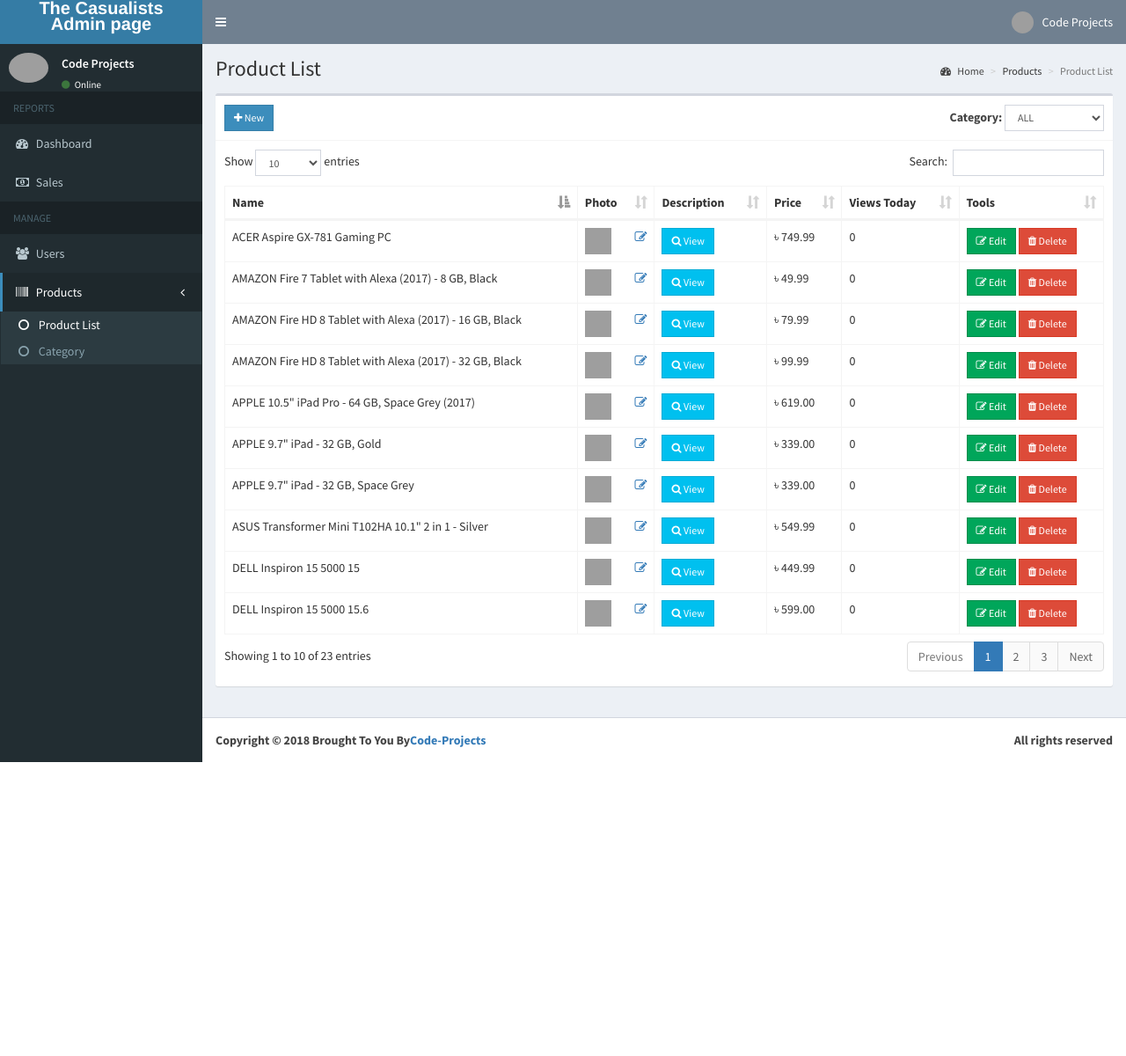
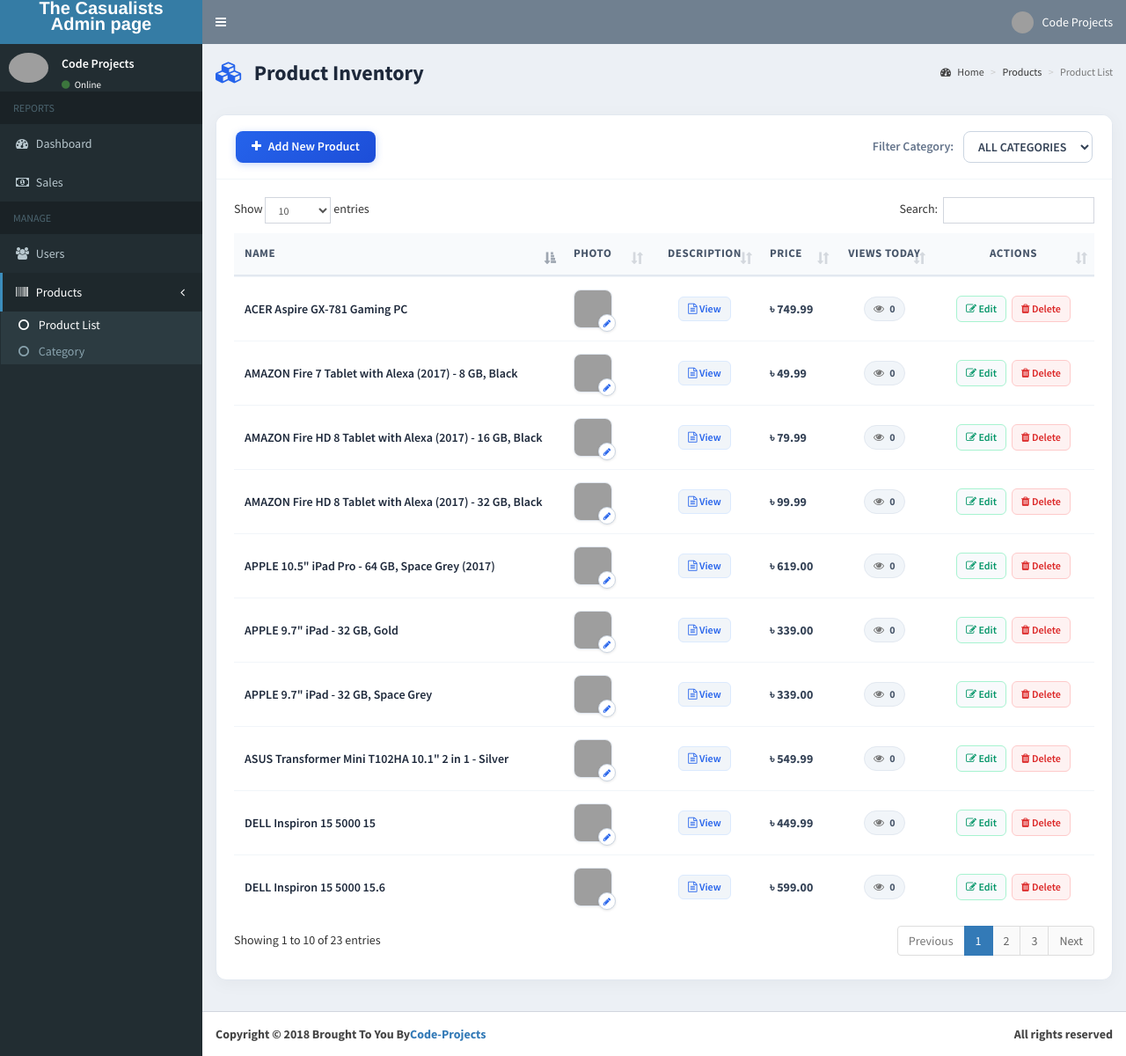
Before and after one commit to GRRifat/ECOMMERCE-project-php, a PHP site: page /ecommerce/admin/products.php in a window 1280 px wide. Shown: the whole page at 88% size. Before the commit the page ends 866 px from the top, so only its background shows below. Run offline with PHP 8.4, Linux system fonts and the light colour scheme; a user stored in the database is signed in; data comes from the database, SQL or seed files in the repository; some libraries are stand-ins or nearby versions; grey boxes are pictures that could not be loaded.

Commit message:
Code and Design Update

```diff
--- a/admin/products.php
+++ b/admin/products.php
@@ -6,9 +6,169 @@
     $catid = $_GET['category'];
     $where = 'WHERE category_id ='.$catid;
   }
-
 ?>
 <?php include 'includes/header.php'; ?>
+
+<!-- Custom Modern Styles for Product Management -->
+<style>
+  .content-header h1 {
+    font-weight: 700;
+    color: #1e293b;
+    margin-bottom: 4px;
+  }
+  .product-box {
+    border-radius: 12px;
+    border: 1px solid #e2e8f0;
+    box-shadow: 0 4px 20px rgba(0, 0, 0, 0.04);
+    background: #ffffff;
+    overflow: hidden;
+  }
+  .product-box .box-header {
+    background: #ffffff;
+    padding: 18px 22px;
+    border-bottom: 1px solid #f1f5f9;
+  }
+  .btn-add-product {
+    height: 36px;
+    border-radius: 8px;
+    font-weight: 600;
+    padding: 7px 18px;
+    background: linear-gradient(135deg, #2563eb 0%, #1d4ed8 100%);
+    border: none;
+    box-shadow: 0 2px 8px rgba(37, 99, 235, 0.25);
+    transition: all 0.2s ease;
+    color: #ffffff !important;
+  }
+  .btn-add-product:hover {
+    transform: translateY(-1px);
+    box-shadow: 0 4px 12px rgba(37, 99, 235, 0.35);
+  }
+  .category-filter-select {
+    height: 36px;
+    border-radius: 8px;
+    border: 1px solid #cbd5e1;
+    font-weight: 600;
+    color: #334155;
+    padding: 4px 12px;
+  }
+  /* Modern Table Styling */
+  #example1 {
+    border-collapse: separate;
+    border-spacing: 0;
+    width: 100% !important;
+  }
+  #example1 thead th {
+    background: #f8fafc;
+    color: #475569;
+    font-size: 13px;
+    font-weight: 700;
+    text-transform: uppercase;
+    letter-spacing: 0.5px;
+    border-top: none;
+    border-bottom: 2px solid #e2e8f0;
+    padding: 14px 12px;
+  }
+  #example1 tbody td {
+    padding: 14px 12px;
+    vertical-align: middle;
+    border-top: 1px solid #f1f5f9;
+    color: #334155;
+    font-size: 14px;
+  }
+  #example1 tbody tr:hover {
+    background-color: #f8fafc;
+  }
+  /* Product Thumbnail Container */
+  .prod-img-wrapper {
+    position: relative;
+    display: inline-block;
+    width: 44px;
+    height: 44px;
+  }
+  .prod-img-wrapper img {
+    width: 44px;
+    height: 44px;
+    border-radius: 8px;
+    object-fit: cover;
+    border: 1px solid #e2e8f0;
+    box-shadow: 0 1px 3px rgba(0,0,0,0.05);
+  }
+  .prod-img-wrapper .photo-edit-overlay {
+    position: absolute;
+    bottom: -4px;
+    right: -4px;
+    background: #ffffff;
+    border: 1px solid #cbd5e1;
+    border-radius: 50%;
+    width: 20px;
+    height: 20px;
+    display: flex;
+    align-items: center;
+    justify-content: center;
+    font-size: 10px;
+    color: #2563eb;
+    box-shadow: 0 1px 3px rgba(0,0,0,0.1);
+  }
+  .prod-price {
+    font-weight: 700;
+    color: #0f172a;
+    font-size: 14.5px;
+  }
+  .view-pill {
+    display: inline-block;
+    padding: 4px 10px;
+    border-radius: 20px;
+    background: #f1f5f9;
+    border: 1px solid #e2e8f0;
+    font-weight: 700;
+    color: #475569;
+    font-size: 12px;
+  }
+  /* Action Buttons */
+  .btn-action-group {
+    display: inline-flex;
+    gap: 6px;
+  }
+  .btn-desc-view {
+    background: #f1f5f9;
+    color: #2563eb;
+    border: 1px solid #dbeafe;
+    border-radius: 6px;
+    font-weight: 600;
+    padding: 4px 10px;
+  }
+  .btn-desc-view:hover {
+    background: #eff6ff;
+    color: #1d4ed8;
+  }
+  .btn-tbl-edit {
+    background: #f8fafc;
+    color: #059669;
+    border: 1px solid #a7f3d0;
+    border-radius: 6px;
+    font-weight: 600;
+    padding: 5px 10px;
+    transition: all 0.2s ease;
+  }
+  .btn-tbl-edit:hover {
+    background: #059669;
+    color: #ffffff;
+  }
+  .btn-tbl-delete {
+    background: #fef2f2;
+    color: #dc2626;
+    border: 1px solid #fecaca;
+    border-radius: 6px;
+    font-weight: 600;
+    padding: 5px 10px;
+    transition: all 0.2s ease;
+  }
+  .btn-tbl-delete:hover {
+    background: #dc2626;
+    color: #ffffff;
+  }
+</style>
+
 <body class="hold-transition skin-blue sidebar-mini">
 <div class="wrapper">
 
@@ -18,11 +178,11 @@
   <!-- Content Wrapper. Contains page content -->
   <div class="content-wrapper">
     <!-- Content Header (Page header) -->
-    <section class="content-header">
+    <section class="content-header" style="padding-top: 20px; padding-bottom: 15px;">
       <h1>
-        Product List
+        <i class="fa fa-cubes" style="color: #2563eb; margin-right: 8px;"></i> Product Inventory
       </h1>
-      <ol class="breadcrumb">
+      <ol class="breadcrumb" style="padding-top: 8px;">
         <li><a href="#"><i class="fa fa-dashboard"></i> Home</a></li>
         <li>Products</li>
         <li class="active">Product List</li>
@@ -34,7 +194,7 @@
       <?php
         if(isset($_SESSION['error'])){
           echo "
-            <div class='alert alert-danger alert-dismissible'>
+            <div class='alert alert-danger alert-dismissible' style='border-radius: 8px;'>
               <button type='button' class='close' data-dismiss='alert' aria-hidden='true'>&times;</button>
               <h4><i class='icon fa fa-warning'></i> Error!</h4>
               ".$_SESSION['error']."
@@ -44,7 +204,7 @@
         }
         if(isset($_SESSION['success'])){
           echo "
-            <div class='alert alert-success alert-dismissible'>
+            <div class='alert alert-success alert-dismissible' style='border-radius: 8px;'>
               <button type='button' class='close' data-dismiss='alert' aria-hidden='true'>&times;</button>
               <h4><i class='icon fa fa-check'></i> Success!</h4>
               ".$_SESSION['success']."
@@ -55,15 +215,17 @@
       ?>
       <div class="row">
         <div class="col-xs-12">
-          <div class="box">
+          <div class="box product-box">
             <div class="box-header with-border">
-              <a href="#addnew" data-toggle="modal" class="btn btn-primary btn-sm btn-flat" id="addproduct"><i class="fa fa-plus"></i> New</a>
+              <a href="#addnew" data-toggle="modal" class="btn btn-add-product" id="addproduct">
+                <i class="fa fa-plus" style="margin-right: 5px;"></i> Add New Product
+              </a>
               <div class="pull-right">
                 <form class="form-inline">
-                  <div class="form-group">
-                    <label>Category: </label>
-                    <select class="form-control input-sm" id="select_category">
-                      <option value="0">ALL</option>
+                  <div class="form-group" style="margin-bottom: 0;">
+                    <label style="color: #64748b; font-weight: 600; margin-right: 8px;">Filter Category: </label>
+                    <select class="form-control category-filter-select" id="select_category">
+                      <option value="0">ALL CATEGORIES</option>
                       <?php
                         $conn = $pdo->open();
 
@@ -84,15 +246,16 @@
                 </form>
               </div>
             </div>
-            <div class="box-body">
-              <table id="example1" class="table table-bordered">
+
+            <div class="box-body" style="padding: 20px;">
+              <table id="example1" class="table table-hover">
                 <thead>
                   <th>Name</th>
-                  <th>Photo</th>
-                  <th>Description</th>
+                  <th width="75px">Photo</th>
+                  <th width="100px" class="text-center">Description</th>
                   <th>Price</th>
-                  <th>Views Today</th>
-                  <th>Tools</th>
+                  <th class="text-center">Views Today</th>
+                  <th class="text-center" width="160px">Actions</th>
                 </thead>
                 <tbody>
                   <?php
@@ -107,17 +270,31 @@
                         $counter = ($row['date_view'] == $now) ? $row['counter'] : 0;
                         echo "
                           <tr>
-                            <td>".htmlspecialchars($row['name'])."</td>
+                            <td style='font-weight: 600; color: #1e293b;'>".htmlspecialchars($row['name'])."</td>
                             <td>
-                              <img src='".$image."' height='30px' width='30px' style='object-fit: cover;'>
-                              <span class='pull-right'><a href='#edit_photo' class='photo' data-toggle='modal' data-id='".$row['id']."'><i class='fa fa-edit'></i></a></span>
+                              <div class='prod-img-wrapper'>
+                                <img src='".$image."'>
+                                <a href='#edit_photo' class='photo photo-edit-overlay' data-toggle='modal' data-id='".$row['id']."'>
+                                  <i class='fa fa-pencil'></i>
+                                </a>
+                              </div>
                             </td>
-                            <td><a href='#description' data-toggle='modal' class='btn btn-info btn-sm btn-flat desc' data-id='".$row['id']."'><i class='fa fa-search'></i> View</a></td>
-                            <td>&#2547; ".number_format($row['price'], 2)."</td>
-                            <td>".$counter."</td>
-                            <td>
-                              <button class='btn btn-success btn-sm edit btn-flat' data-id='".$row['id']."'><i class='fa fa-edit'></i> Edit</button>
-                              <button class='btn btn-danger btn-sm delete btn-flat' data-id='".$row['id']."'><i class='fa fa-trash'></i> Delete</button>
+                            <td align='center'>
+                              <a href='#description' data-toggle='modal' class='btn btn-sm btn-desc-view desc' data-id='".$row['id']."'>
+                                <i class='fa fa-file-text-o'></i> View
+                              </a>
+                            </td>
+                            <td class='prod-price'>&#2547; ".number_format($row['price'], 2)."</td>
+                            <td align='center'><span class='view-pill'><i class='fa fa-eye text-muted' style='margin-right: 4px;'></i> ".$counter."</span></td>
+                            <td align='center'>
+                              <div class='btn-action-group'>
+                                <button class='btn btn-sm btn-tbl-edit edit' data-id='".$row['id']."'>
+                                  <i class='fa fa-edit'></i> Edit
+                                </button>
+                                <button class='btn btn-sm btn-tbl-delete delete' data-id='".$row['id']."'>
+                                  <i class='fa fa-trash'></i> Delete
+                                </button>
+                              </div>
                             </td>
                           </tr>
                         ";
```
